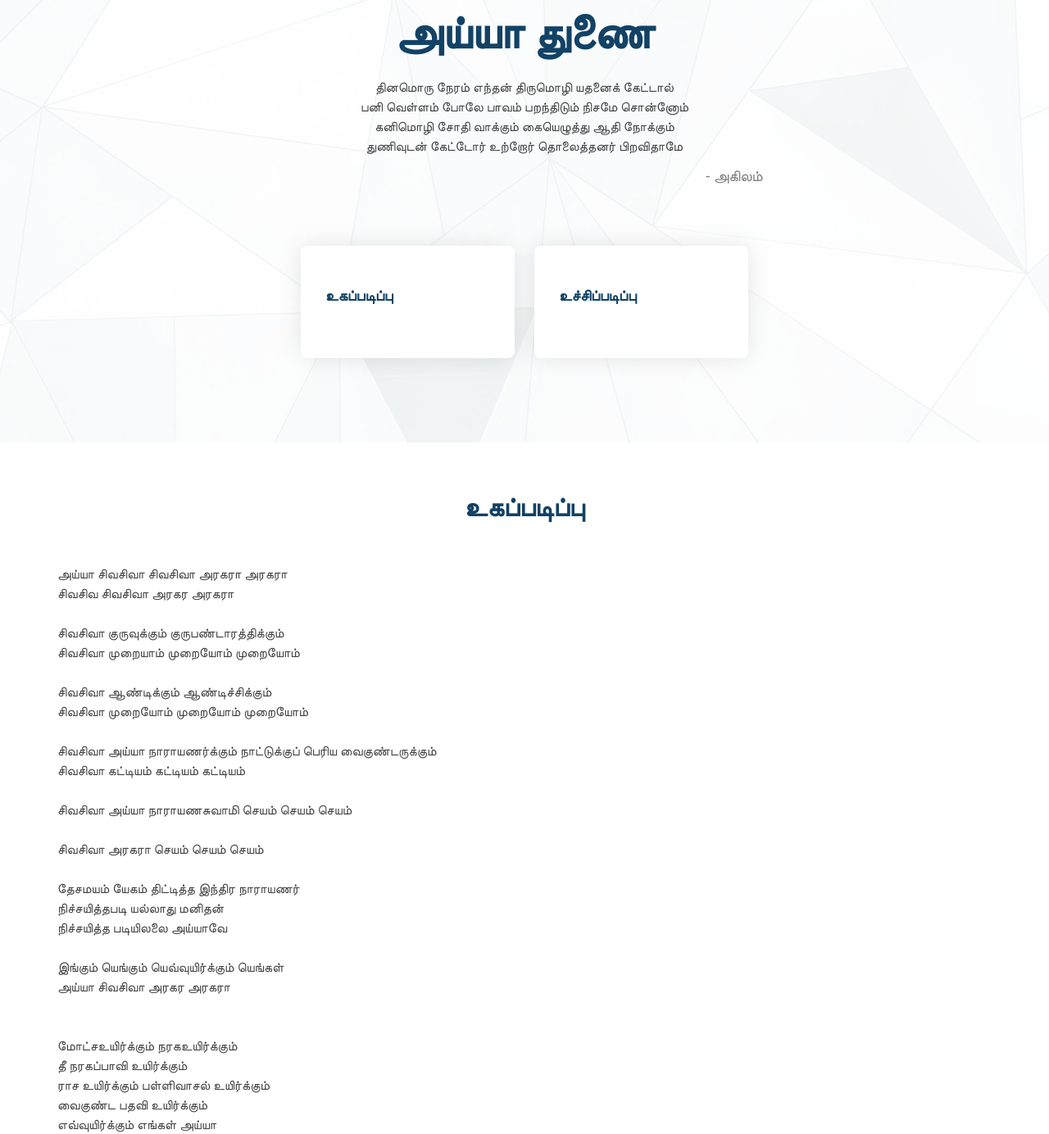
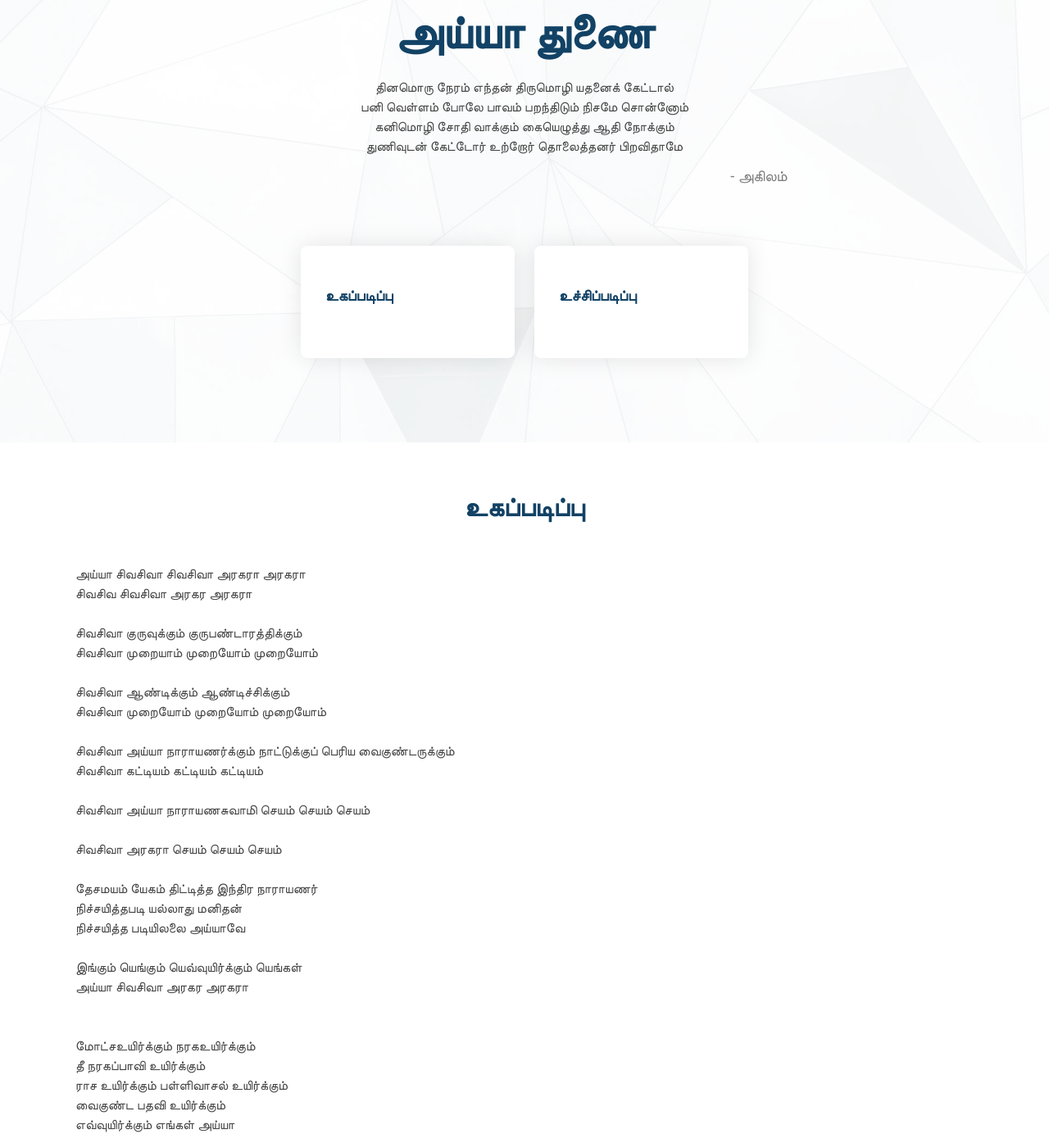
Before and after one commit to AkilanRagavaswamy/Aiya_Thunai, a plain HTML site: page index.html in a window 1280 px wide. Shown: the part 261-1645 px from the top of the page at 82% size. Drawn offline with Linux system fonts and the light colour scheme.

Commit message:
added margin

```diff
--- a/index.html
+++ b/index.html
@@ -62,7 +62,7 @@
             பனி வெள்ளம் போலே பாவம் பறந்திடும் நிசமே சொன்னோம்<br>
             கனிமொழி சோதி வாக்கும் கையெழுத்து ஆதி நோக்கும்<br>
             துணிவுடன் கேட்டோர் உற்றோர் தொலைத்தனர் பிறவிதாமே<br>
-              <p style="text-align: right;font-size: large;margin-right: 30px;">- அகிலம்</p>
+              <p style="text-align: right;font-size: large;">- அகிலம்</p>
           </div>
         </div>
 
@@ -108,7 +108,7 @@
       </div>
 
       <div class="container">
-        <div class="row gy-4 description">
+        <div class="row gy-4 description" style="margin-left: 10px;">
           அய்யா சிவசிவா சிவசிவா அரகரா அரகரா<br>
           சிவசிவ சிவசிவா அரகர அரகரா<br>
           <br>
@@ -361,7 +361,7 @@
       </div>
 
       <div class="container">
-        <div class="row gy-4 description">
+        <div class="row gy-4 description"  style="margin-left: 10px;">
           சிவசிவா அரிகுரு சிவசிவா<br>
           சிவசிவா ஆதிகுரு சிவசிவா<br>
           மூலகுரு சிவசிவா சிவசிவா சிவமண்டலம்<br>
```
